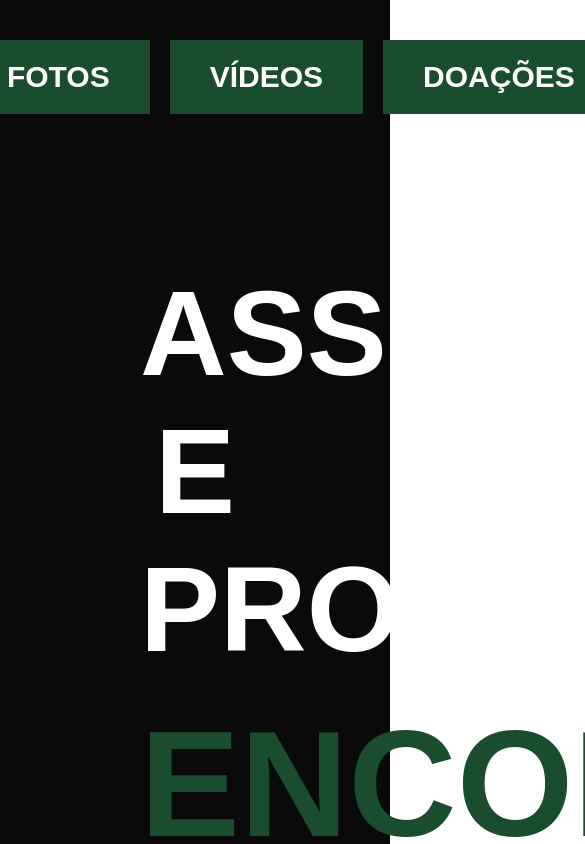
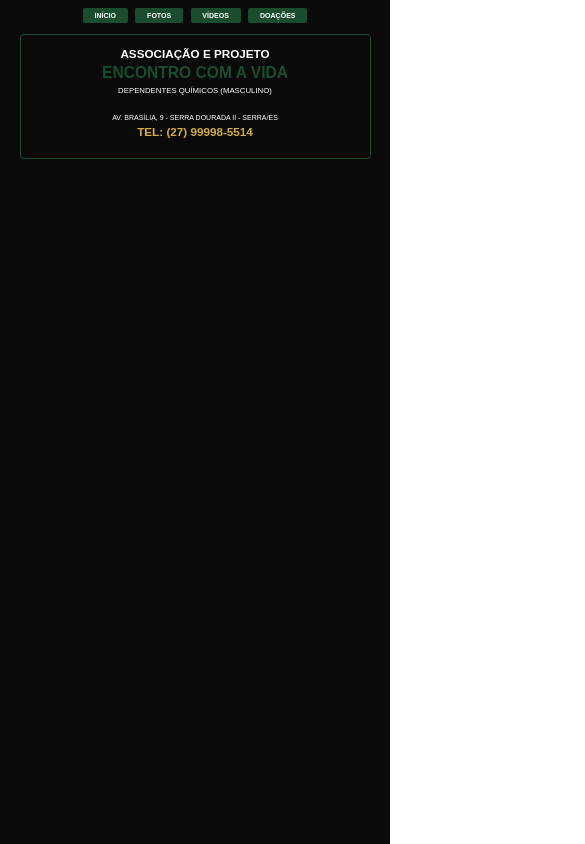
Before and after one commit to marcosrodriguessoares58-gif/instituto-teologico, a React (Vite) app: page / in a window 390 px wide. Shown: the top 844 px of the page, 585 px wide, since content can reach past the window. Built offline with nearby package versions, Linux system fonts and the light colour scheme.

Commit message:
Ajuste responsivo para tela cheia

```diff
--- a/src/App.jsx
+++ b/src/App.jsx
@@ -2,25 +2,50 @@ import React from 'react';
 
 function App() {
   return (
-    <div style={{ background: '#0a0a0a', minHeight: '100vh', padding: '40px', fontFamily: 'Arial, sans-serif' }}>
-      {/* SEÇÃO INICIAL E MENU */}
-      <nav style={{ display: 'flex', justifyContent: 'center', gap: '20px', marginBottom: '50px' }}>
+    <div style={{
+      background: '#0a0a0a',
+      minHeight: '100vh',
+      width: '100vw',
+      display: 'flex',
+      flexDirection: 'column',
+      alignItems: 'center',
+      padding: '2vw',
+      fontFamily: 'Arial, sans-serif'
+    }}>
+      {/* MENU DE ABAS - Adaptável */}
+      <nav style={{ display: 'flex', gap: '2vw', marginBottom: '3vw' }}>
         {['INÍCIO', 'FOTOS', 'VÍDEOS', 'DOAÇÕES'].map(aba => (
-          <button key={aba} style={{ padding: '20px 40px', fontSize: '30px', fontWeight: 'bold', background: '#1a4d2e', color: 'white', border: 'none', cursor: 'pointer' }}>
+          <button key={aba} style={{
+            padding: '1vw 3vw',
+            fontSize: '1.8vw',
+            fontWeight: 'bold',
+            background: '#1a4d2e',
+            color: 'white',
+            border: 'none',
+            cursor: 'pointer',
+            borderRadius: '0.5vw'
+          }}>
             {aba}
           </button>
         ))}
       </nav>
 
-      {/* ARTE E DADOS GIGANTES */}
-      <div style={{ textAlign: 'center', color: 'white', padding: '100px' }}>
-        <h1 style={{ fontSize: '120px', margin: '0' }}>ASSOCIAÇÃO E PROJETO</h1>
-        <h1 style={{ fontSize: '150px', color: '#1a4d2e', margin: '20px 0' }}>ENCONTRO COM A VIDA</h1>
-        <p style={{ fontSize: '60px', marginTop: '40px' }}>DEPENDENTES QUÍMICOS (MASCULINO)</p>
+      {/* CONTEÚDO CENTRALIZADO */}
+      <div style={{
+        textAlign: 'center',
+        color: 'white',
+        width: '90vw',
+        padding: '3vw',
+        border: '0.3vw solid #1a4d2e',
+        borderRadius: '1vw'
+      }}>
+        <h1 style={{ fontSize: '3vw', margin: '0' }}>ASSOCIAÇÃO E PROJETO</h1>
+        <h1 style={{ fontSize: '4vw', color: '#1a4d2e', margin: '1vw 0' }}>ENCONTRO COM A VIDA</h1>
+        <p style={{ fontSize: '2vw', marginTop: '1vw' }}>DEPENDENTES QUÍMICOS (MASCULINO)</p>
 
-        <div style={{ marginTop: '80px', border: '5px solid #1a4d2e', padding: '40px' }}>
-          <p style={{ fontSize: '50px' }}>AV. BRASÍLIA, 9 - SERRA DOURADA II - SERRA/ES</p>
-          <p style={{ fontSize: '80px', fontWeight: 'bold', color: '#d4af37' }}>TEL: (27) 99998-5514</p>
+        <div style={{ marginTop: '3vw', padding: '2vw' }}>
+          <p style={{ fontSize: '1.8vw' }}>AV. BRASÍLIA, 9 - SERRA DOURADA II - SERRA/ES</p>
+          <p style={{ fontSize: '3vw', fontWeight: 'bold', color: '#d4af37', marginTop: '1vw' }}>TEL: (27) 99998-5514</p>
         </div>
       </div>
     </div>
```
